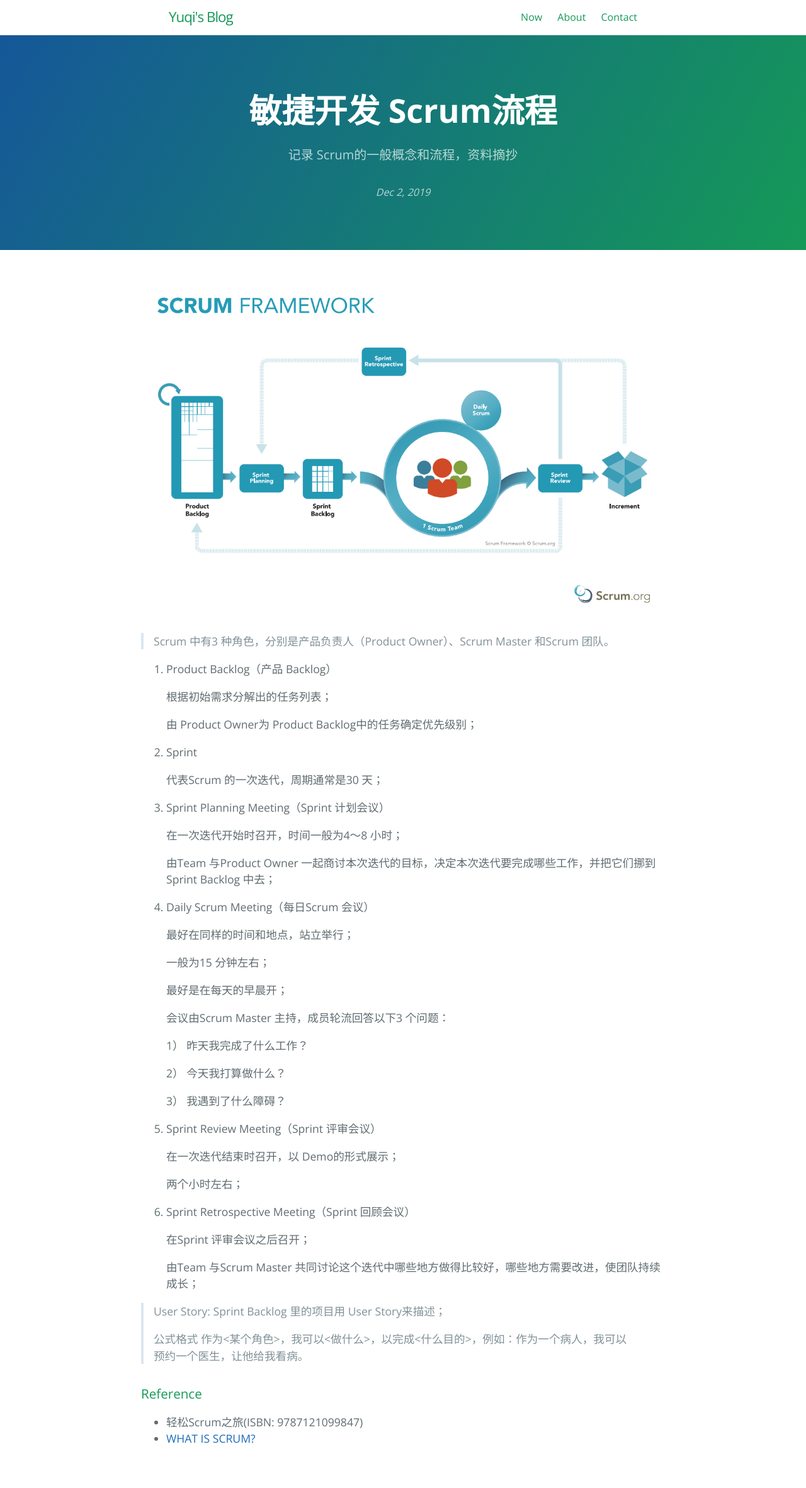
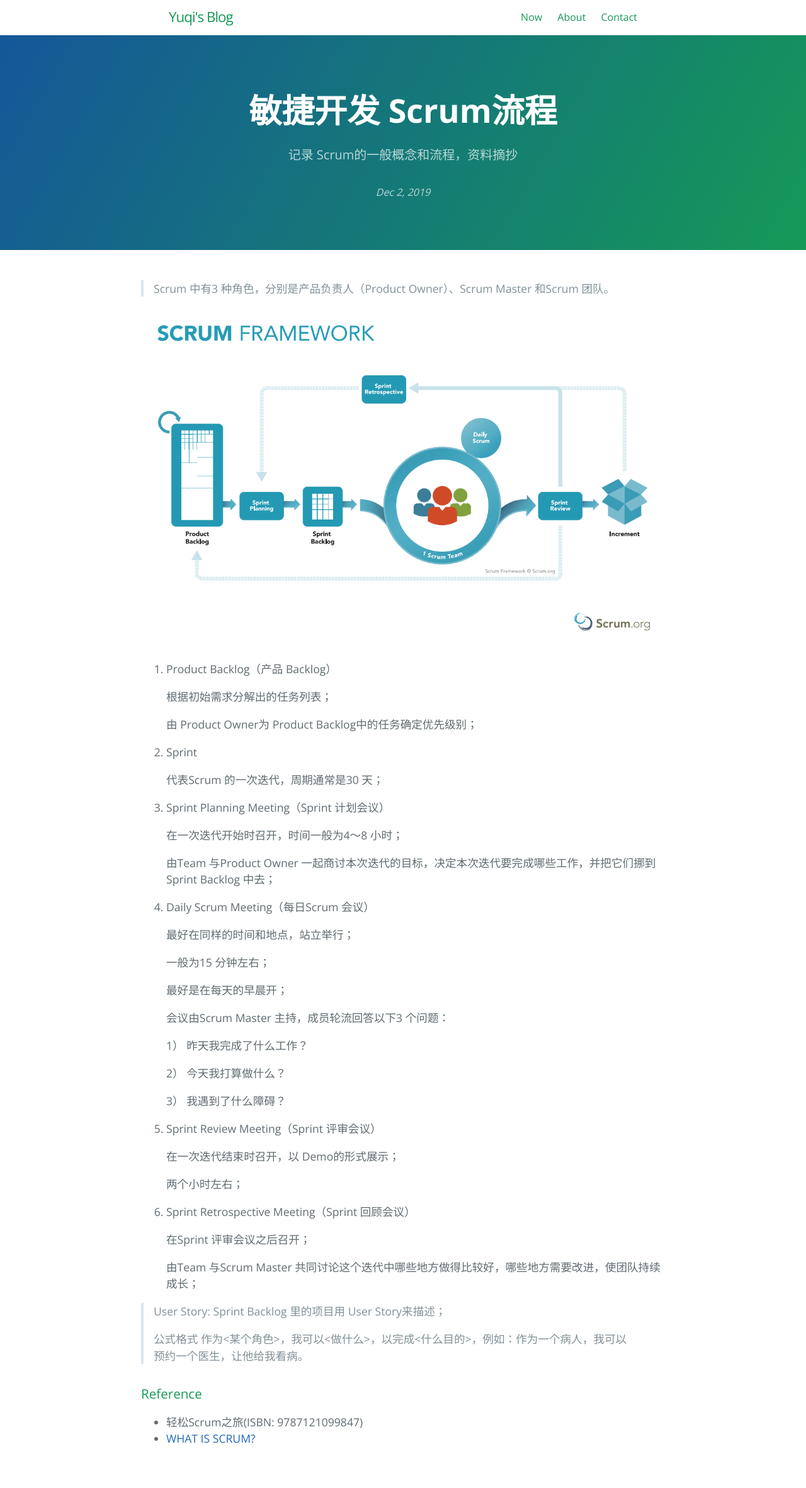
Before and after one commit to yuqisun/yuqisun.github.io, a Jekyll site: the page built from _posts/2019-12-02-敏捷开发-Scrum流程.md, in a window 1280 px wide. Shown: the whole page at 63% size. Built offline with Jekyll 4.4.1, drawn with Linux system fonts in a browser that asks for light colours.

```diff
--- a/_posts/2019-12-02-敏捷开发-Scrum流程.md
+++ b/_posts/2019-12-02-敏捷开发-Scrum流程.md
@@ -4,10 +4,10 @@ title: "敏捷开发 Scrum流程"
 tagline: "记录 Scrum的一般概念和流程，资料摘抄"
 ---
 
-![Scrum 流程图](https://github.com/yuqisun/yuqisun.github.io/blob/master/_posts/images/scrum_%E6%B5%81%E7%A8%8B%E5%9B%BE.png?raw=true)
-
 >  Scrum 中有3 种角色，分别是产品负责人（Product Owner）、Scrum
 > Master 和Scrum 团队。
+
+![Scrum 流程图](https://github.com/yuqisun/yuqisun.github.io/blob/master/_posts/images/scrum_%E6%B5%81%E7%A8%8B%E5%9B%BE.png?raw=true)
 
 1. Product Backlog（产品 Backlog）
 
```
